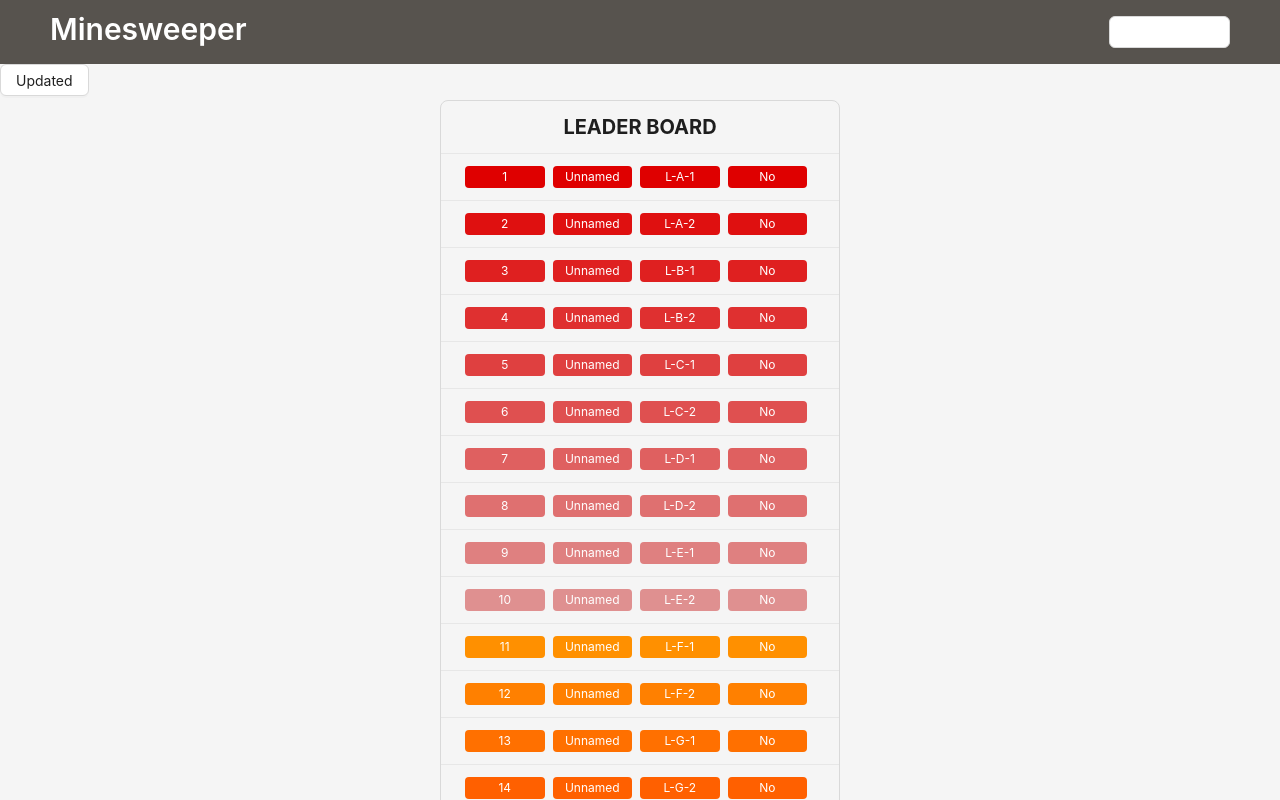
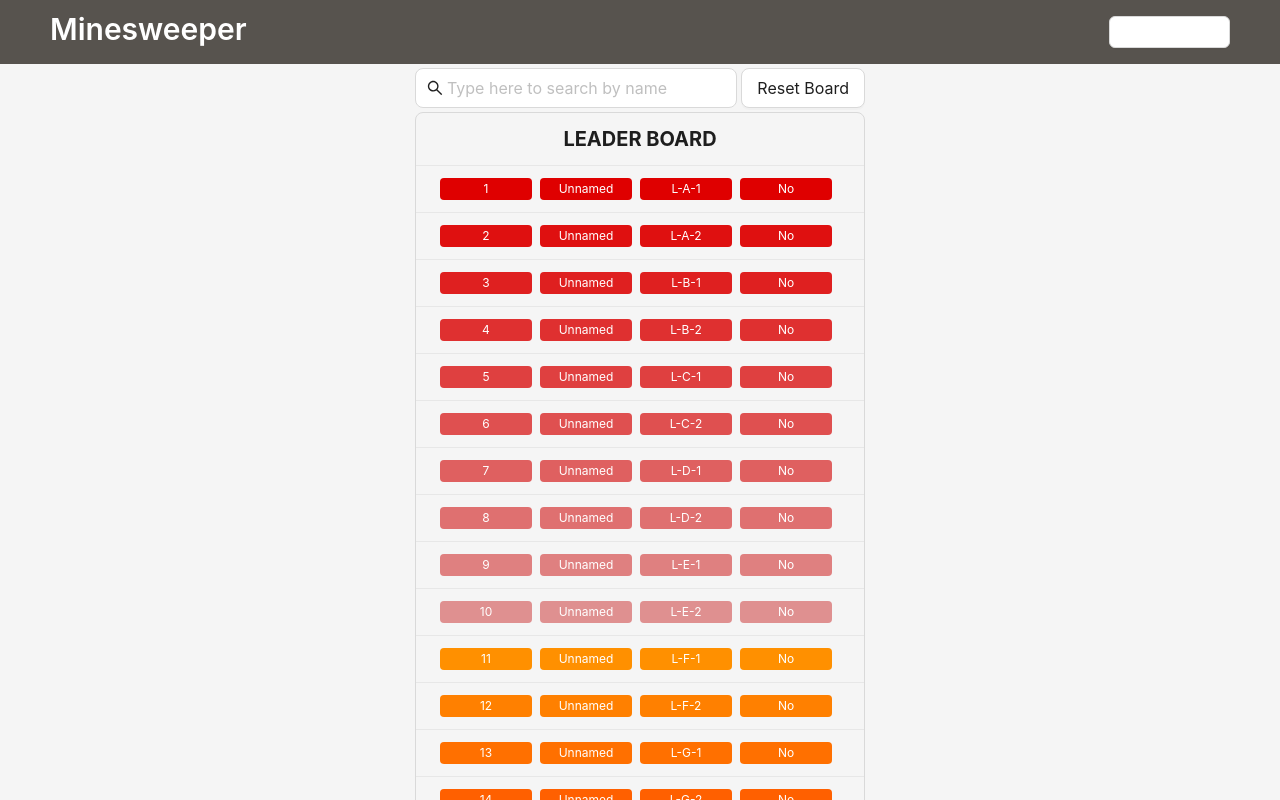
Before and after one commit to SamiurRahmanMukul/react-minesweeper-game, a React (Create React App) app: page /leader-board in a window 1280 px wide. Shown: the top 800 px of the page. Built offline with nearby package versions, Linux system fonts and the light colour scheme.

Commit message:
redux persistor, leader board filter & reset freature develpe

```diff
--- a/package.json
+++ b/package.json
@@ -14,6 +14,7 @@
     "react-redux": "^8.0.5",
     "react-router-dom": "^6.4.5",
     "react-scripts": "5.0.1",
+    "redux-persist": "^6.0.0",
     "web-vitals": "^2.1.4"
   },
   "scripts": {
--- a/src/index.js
+++ b/src/index.js
@@ -2,16 +2,22 @@
 import React from 'react';
 import ReactDOM from 'react-dom/client';
 import { Provider } from 'react-redux';
+import { persistStore } from 'redux-persist';
+import { PersistGate } from 'redux-persist/integration/react';
 import App from './App';
 import './index.css';
 import store from './redux/store';
 import reportWebVitals from './reportWebVitals';
 
 const root = ReactDOM.createRoot(document.getElementById('root'));
+const persistor = persistStore(store);
+
 root.render(
   <React.StrictMode>
     <Provider store={store}>
-      <App />
+      <PersistGate persistor={persistor}>
+        <App />
+      </PersistGate>
     </Provider>
   </React.StrictMode>
 );
--- a/src/pages/LeaderBoard.jsx
+++ b/src/pages/LeaderBoard.jsx
@@ -1,22 +1,45 @@
-import { Button, List, Tag } from 'antd';
-import React from 'react';
+import { SearchOutlined } from '@ant-design/icons';
+import {
+  Button, Input, List, Tag
+} from 'antd';
+import React, { useState } from 'react';
 import { useDispatch, useSelector } from 'react-redux';
 import MainLayout from '../layout/MainLayout';
-import { updateSit } from '../redux/slice/busSiteSlice';
+import { resetSit } from '../redux/slice/busSiteSlice';
 
 function LeaderBoard() {
   const sits = useSelector((state) => state.busSit.sits);
+  const [filterSit, setFilterSit] = useState(sits);
   const dispatch = useDispatch();
+
+  const handleFilter = (e) => {
+    const { value } = e.target;
+    setFilterSit(sits.filter((item) => item.name.toLowerCase().includes(value.toLowerCase())));
+  };
 
   return (
     <MainLayout>
-      <Button onClick={() => dispatch(updateSit({ index: 4, name: 'Mukul' }))}>Updated</Button>
+      <div className='w-[450px] mx-auto mt-1 flex flex-row items-center justify-center space-x-1'>
+        <Input
+          size='large'
+          placeholder='Type here to search by name'
+          prefix={<SearchOutlined />}
+          onChange={handleFilter}
+        />
+        <Button
+          size='large'
+          type='default'
+          onClick={() => dispatch(resetSit())}
+        >
+          Reset Board
+        </Button>
+      </div>
 
       <List
-        className='w-[400px] mx-auto my-1'
+        className='w-[450px] mx-auto my-1'
         header={<h1 className='text-center text-xl font-bold uppercase'>Leader Board</h1>}
         bordered
-        dataSource={sits}
+        dataSource={filterSit}
         renderItem={(item) => (
           <List.Item key={item.index}>
             <Tag className='w-[100px] text-center' color={item.color}>{item.index}</Tag>
--- a/src/redux/slice/busSiteSlice.js
+++ b/src/redux/slice/busSiteSlice.js
@@ -23,10 +23,13 @@
         ...state,
         sits: newArray2
       };
+    },
+    resetSit: (state) => {
+      state.sits = sit;
     }
   }
 });
 
-export const { updateSit } = busSitSlice.actions;
+export const { updateSit, resetSit } = busSitSlice.actions;
 
 export default busSitSlice.reducer;
--- a/src/redux/store.js
+++ b/src/redux/store.js
@@ -1,10 +1,28 @@
-import { configureStore } from '@reduxjs/toolkit';
+import { combineReducers, configureStore } from '@reduxjs/toolkit';
+import { persistReducer } from 'redux-persist';
+import storage from 'redux-persist/lib/storage';
 import busSitReducer from './slice/busSiteSlice';
 import counterReducer from './slice/counterSlice';
 
+// persist config
+const persistConfig = {
+  key: 'persist-sits',
+  storage,
+  whitelist: ['busSit'] // only busSit will be persisted
+};
+
+// combine reducer
+const rootReducer = combineReducers({
+  counter: counterReducer,
+  busSit: busSitReducer
+});
+
+// persist reducer
+const persistedReducer = persistReducer(persistConfig, rootReducer);
+
 export default configureStore({
-  reducer: {
-    counter: counterReducer,
-    busSit: busSitReducer
-  }
+  reducer: persistedReducer,
+  middleware: (getDefaultMiddleware) => getDefaultMiddleware({
+    serializableCheck: false
+  })
 });
```
Also changed, not shown: 1 other file (tests, documents, lock files or other folders).
